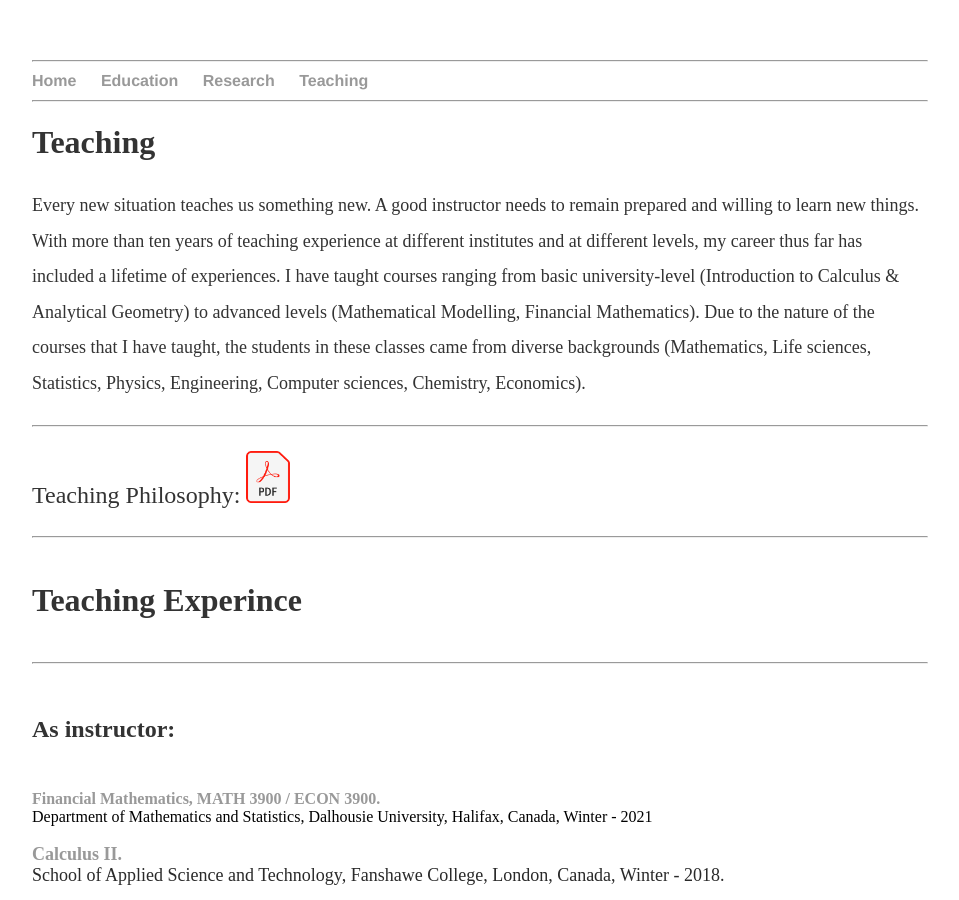
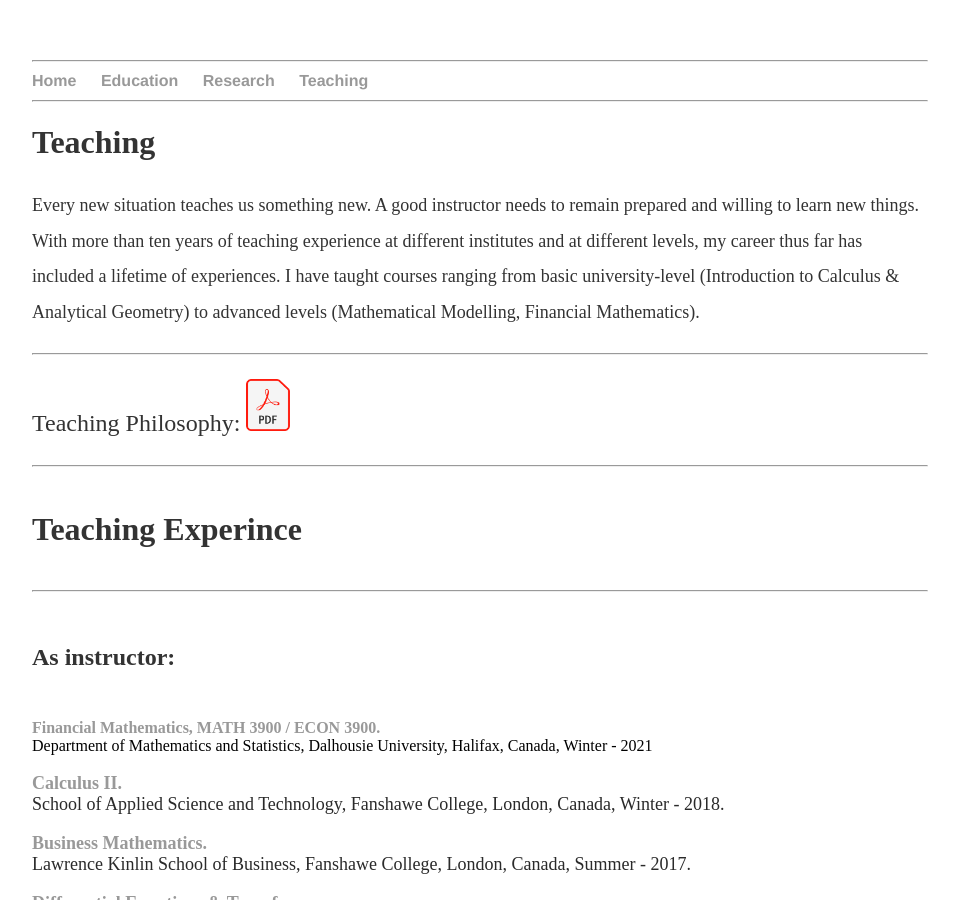
Before and after one commit to MathBioInfo/amjadkhan, a Jekyll site: the page built from Teaching/index.html, in a window 1280 px wide and 900 px high. Shown: the whole window, without its empty margins (160-1119 px from the left). Built offline with Jekyll 4.4.1, drawn with Linux system fonts in a browser that asks for light colours.

Commit message:
Update index.html

```diff
--- a/Teaching/index.html
+++ b/Teaching/index.html
@@ -10,10 +10,7 @@ title: About teaching
 			and willing to learn new things. With more than ten years of teaching experience at different
 			institutes and at different levels, my career thus far has included a lifetime of experiences. I have taught
 			courses ranging from basic university-level (Introduction to Calculus & Analytical Geometry)
-			to advanced levels (Mathematical Modelling, Financial Mathematics). Due to the nature of
-			the courses that I have taught, the students in these classes came from diverse backgrounds
-			(Mathematics, Life sciences, Statistics, Physics, Engineering, Computer sciences, Chemistry,
-			Economics). </font><br>
+			to advanced levels (Mathematical Modelling, Financial Mathematics).  </font><br>
 			<!--<h3> Pulications</p>-->
 			<!--<div class="paragraph"><font color="#2a2a2a" size="3">-->
 			 <div class="main-wrap">
```
